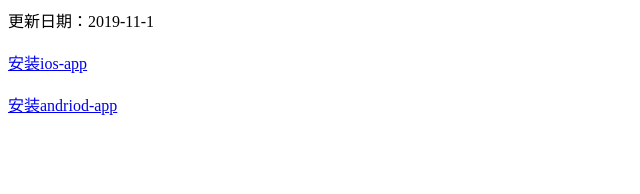
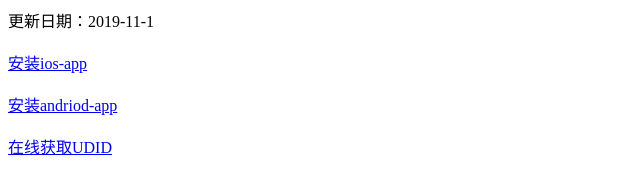
Before and after one commit to badforlabor/ota, a plain HTML site: page index.html in a window 1280 px wide. Shown: the whole page, without its empty margins (0-640 px from the left). Drawn offline with Linux system fonts and the light colour scheme.

Commit message:
Update index.html

```diff
--- a/index.html
+++ b/index.html
@@ -16,5 +16,8 @@
 	<br>
 	<br>
 	<a href="https://github.com/badforlabor/ota/raw/master/app-release.apk"> 安装andriod-app </a>
+	<br>
+	<br>
+	<a href="https://www.pgyer.com/tools/udid"> 在线获取UDID </a>
 </body>
 </html>
```
